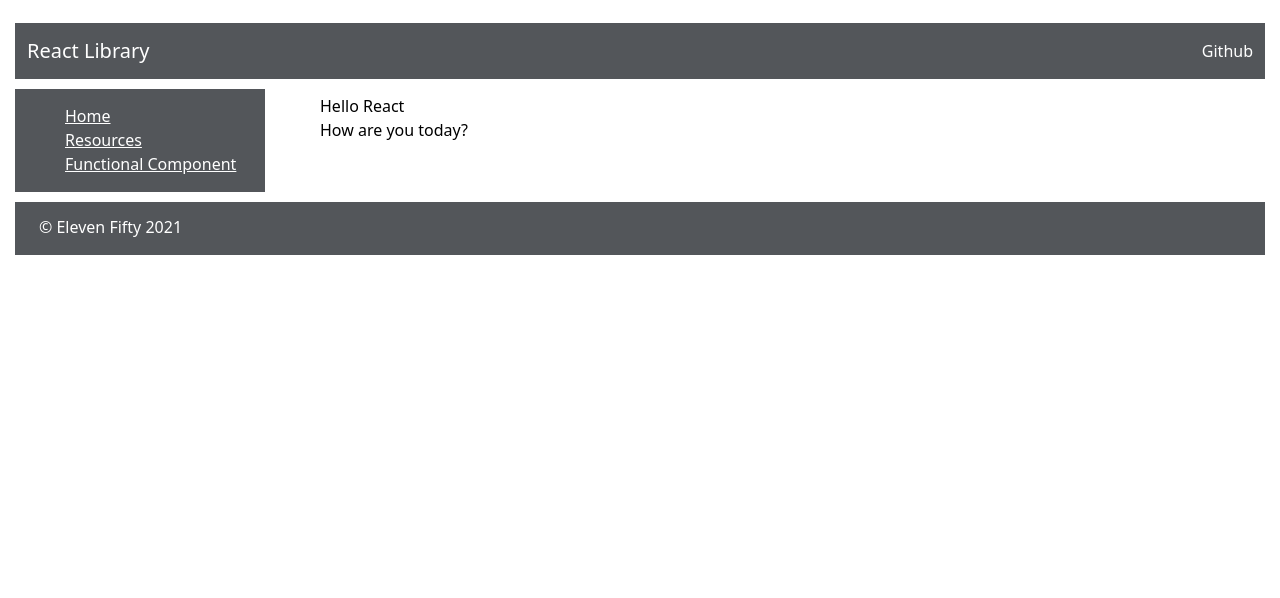
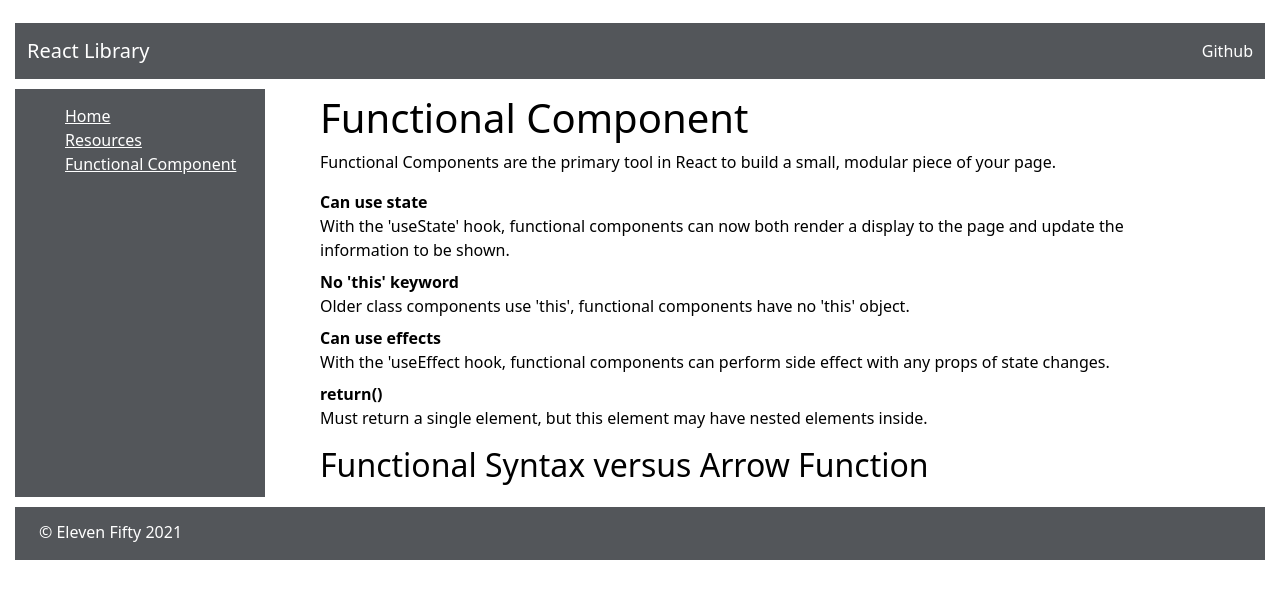
Before and after one commit to darahdesigner/react-fundamentals, a React (Create React App) app: page /functionalcomponent in a window 1280 px wide. Shown: the top 598 px of the page. Built offline with nearby package versions, Linux system fonts and the light colour scheme.

Commit message:
challenge 2.5 complete, working react

```diff
--- a/src/components/concepts/FunctionalComponents/FunctionalComponentDemo.js
+++ b/src/components/concepts/FunctionalComponents/FunctionalComponentDemo.js
@@ -3,10 +3,21 @@
           <div className='main'>
               <div className='mainDiv'>
                   <div>
-                  Hello React
+                 <h1>Functional Component</h1>
+                 <p>Functional Components are the primary tool in React to build a small, modular piece of your page.</p>
               </div>
               <div>
-                  How are you today?
+                  <dl>
+                      <dt><b>Can use state</b></dt>
+                      <dd>With the 'useState' hook, functional components can now both render a display to the page and update the information to be shown.</dd>
+                      <dt><b>No 'this' keyword</b></dt>
+                      <dd>Older class components use 'this', functional components have no 'this' object.</dd>
+                      <dt><b>Can use effects</b></dt>
+                      <dd>With the 'useEffect hook, functional components can perform side effect with any props of state changes.</dd>
+                      <dt><b>return()</b></dt>
+                      <dd>Must return a single element, but this element may have nested elements inside.</dd>
+                  </dl>
+                  <h2>Functional Syntax versus Arrow Function</h2>
                 </div>
               </div>
           </div>
```
